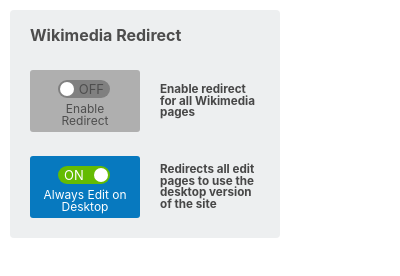
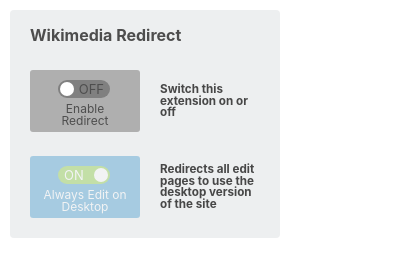
Before and after one commit to beingmrkenny/WikimediaRedirect, a browser extension: page popup.html in a window 400 px wide. Both pictures are taken after a click on the label "Enable Redirect". Drawn offline with Linux system fonts and the light colour scheme.

Commit message:
Popup menu slightly mieux

```diff
--- a/popup.html
+++ b/popup.html
@@ -23,7 +23,7 @@
 						</label>
 					</option-widget>
 					<label for="enabled">
-						<strong>Enable redirect for all Wikimedia pages</strong>
+						<strong>Switch this extension on or off</strong>
 					</label>
 				</div>
 
@@ -43,6 +43,8 @@
 
 		</main>
 
+		<!-- <a href="/popup.html" target="_blank">Ploppops</a> -->
+
 		<script type="text/javascript" src="popup.js"></script>
 
 	</body>
--- a/popup.js
+++ b/popup.js
@@ -13,10 +13,16 @@
 		input.checked = inputs[name];
 		delete inputs[name];
 	}
+	document.getElementById('redirect-edit-page').disabled = !document.getElementById('enabled').checked;
 });
 
 for (let input of document.querySelectorAll('.options-input')) {
 	input.addEventListener('change', function () {
-		chrome.storage.local.set({ [this.name] : this.checked });
+		chrome.storage.local.set({ [this.name] : this.checked }, () => {
+			let input = arguments[0].target;
+			if (input.name == 'enabled') {
+				document.getElementById('redirect-edit-page').disabled = !input.checked;
+			}
+		});
 	});
 }
```
